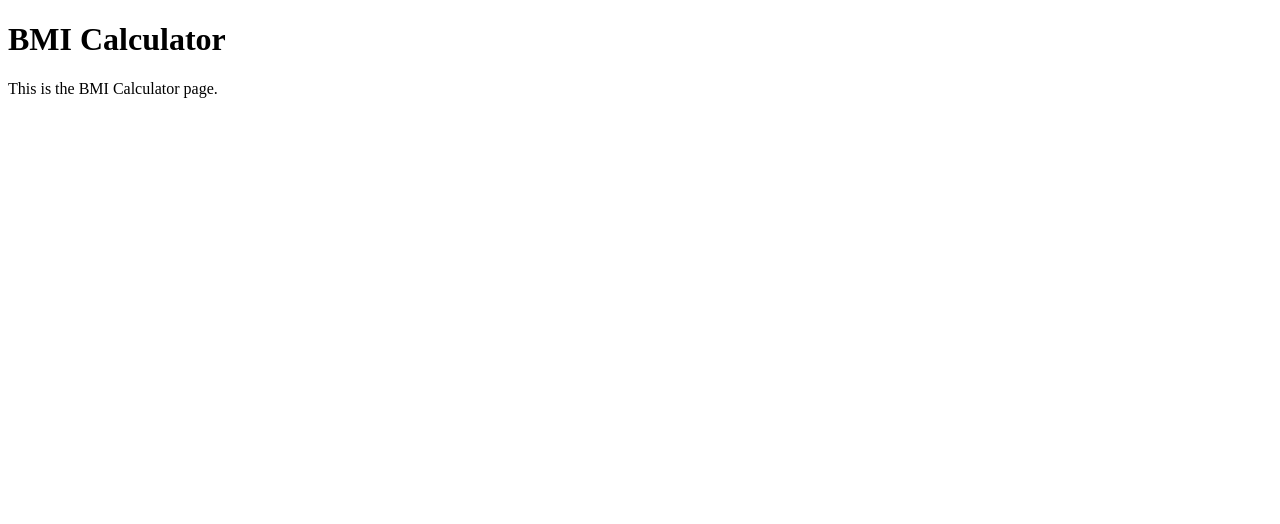
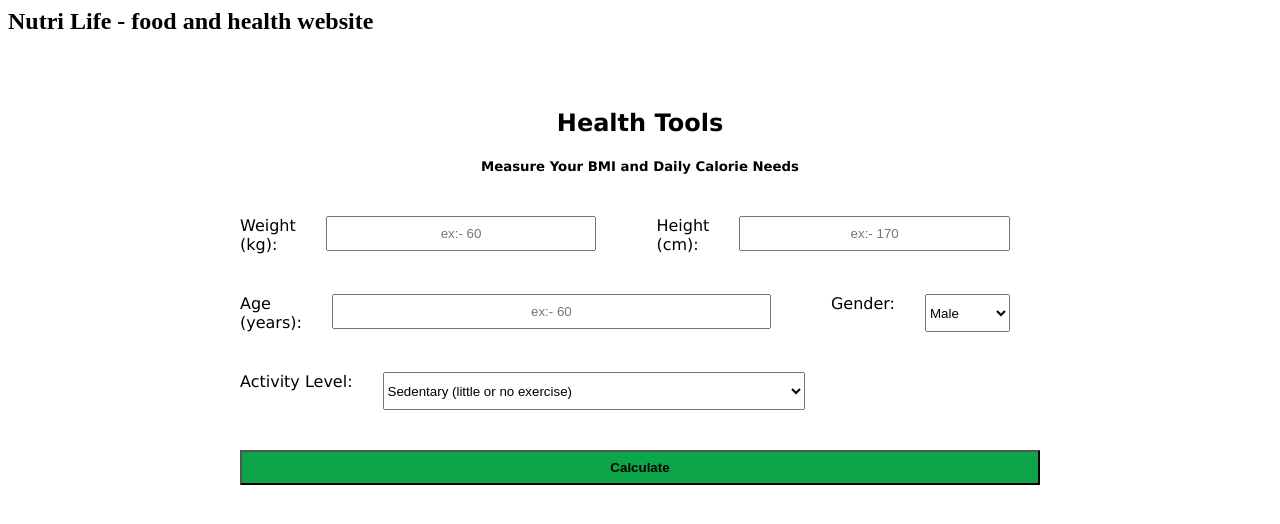
Before and after one commit to Putta-Harshavardhan/Food-and-Health, a plain HTML site: page 3page.html in a window 1280 px wide. Drawn offline with Linux system fonts and the light colour scheme.

Commit message:
Enhance BMI Calculator page with styles and inputs
Added styles and additional input fields for BMI calculation.

```diff
--- a/3page.html
+++ b/3page.html
@@ -4,9 +4,131 @@
     <meta charset="UTF-8" />
     <meta name="viewport" content="width=device-width, initial-scale=1.0" />
     <title>BMI Calculator</title>
+    <style>
+      .heading {
+        text-align: center;
+        font-family: Verdana, Geneva, Tahoma, sans-serif;
+      }
+      .bound {
+        border: 0px;
+        padding: 20px;
+        width: 800px;
+        margin: auto;
+        text-align: justify;
+        font-family: Verdana, Geneva, Tahoma, sans-serif;
+
+        display: flex;
+        height: 100%;
+        gap: 30px;
+      }
+      .bound1 {
+        border: 0px;
+        padding: 20px;
+        width: 800px;
+        margin: auto;
+        text-align: justify;
+        font-family: Verdana, Geneva, Tahoma, sans-serif;
+        display: flex;
+        height: 100%;
+        gap: 30px;
+      }
+      .bound2 {
+        border: 0px;
+        padding: 20px;
+        width: 800px;
+        margin: auto;
+
+        text-align: justify;
+        font-family: Verdana, Geneva, Tahoma, sans-serif;
+        display: flex;
+        height: 100%;
+        gap: 30px;
+      }
+      input {
+        width: 100%;
+        padding: 8px;
+        margin: 0;
+        height: 100%;
+        box-sizing: border-box;
+        text-align: center;
+      }
+    </style>
   </head>
   <body>
-    <h1>BMI Calculator</h1>
-    <p>This is the BMI Calculator page.</p>
+    <h2 style="margin: 0px; border: 0px">
+      Nutri Life - food and health website
+    </h2>
+    <br />
+    <br />
+    <br />
+    <div class="heading">
+      <h2>Health Tools</h2>
+      <h5>Measure Your BMI and Daily Calorie Needs</h5>
+    </div>
+    <div style="padding: 0px; border-color: white">
+      <form class="bound">
+        <label for="weight">Weight (kg):</label>
+        <input
+          class="input"
+          type="text"
+          id="weight"
+          placeholder="ex:- 60"
+          required
+        /><br /><br />
+        <label for="height">Height (cm):</label>
+        <input
+          class="input"
+          type="text"
+          id="height"
+          placeholder="ex:- 170"
+          required
+        /><br /><br />
+      </form>
+      <form class="bound1">
+        <label for="Age">Age (years):</label>
+        <input
+          class="input"
+          type="text"
+          id="Age"
+          placeholder="ex:- 60"
+          required
+        /><br /><br />
+        <label for="Gender">Gender:</label>
+        <select id="Gender" required style="cursor: pointer">
+          <label for="Gender">Gender:</label>
+          <option id="Gender" value="Male" required>Male</option>
+          <option id="Gender" value="Female" required>Female</option>
+          <option id="Gender" value="Other" required>Mentally ill</option>
+        </select>
+        <br /><br />
+      </form>
+      <form class="bound1">
+        <label for="Activity1">Activity Level:</label>
+        <select id="Activity1" required style="cursor: pointer">
+          <option value="Sedentary">Sedentary (little or no exercise)</option>
+          <option value="Lightly Active">
+            Lightly Active (light exercise/sports 1-3 days/week)
+          </option>
+          <option value="Moderately Active">
+            Moderately Active (moderate exercise/sports 3-5 days/week)
+          </option>
+          <option value="Very Active">
+            Very Active (hard exercise/sports 6-7 days a week)
+          </option>
+          <option value="Extra Active">
+            Extra Active (very hard exercise/sports & physical job or 2x
+            training)
+          </option></select
+        ><br /><br />
+      </form>
+      <form class="bound2">
+        <input
+          type="button"
+          value="Calculate"
+          onclick="calculateBMI()"
+          style="background-color: #0ca648; font-weight: bold; cursor: pointer"
+        />
+      </form>
+    </div>
   </body>
 </html>
```
